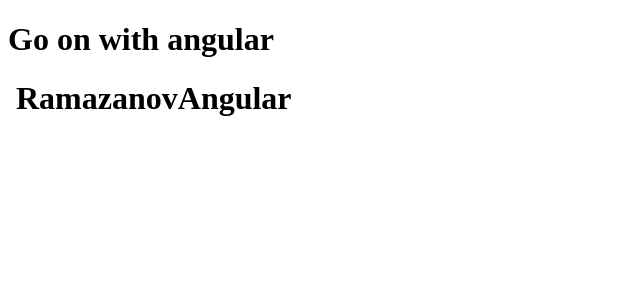
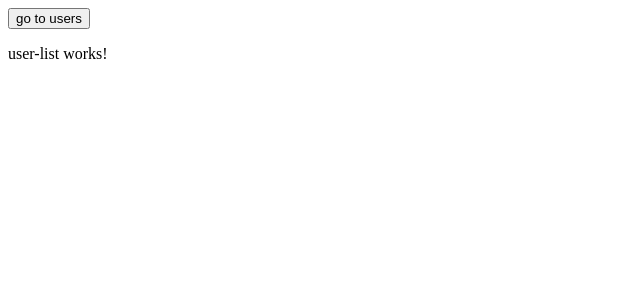
Before and after one commit to Umalatpy/repo-from-Muratbek, an Angular app: page /users in a window 1280 px wide. Before the commit this address led to /. Shown: the top 300 px of the page, without its empty margins (0-640 px from the left). Built offline with nearby package versions, Linux system fonts and the light colour scheme.

Commit message:
added user-list and service

```diff
--- a/src/app/app.component.html
+++ b/src/app/app.component.html
@@ -1,11 +1,7 @@
-<!DOCTYPE html>
-<html lang="en">
-<head>
-  <meta charset="UTF-8">
-  <meta name="viewport" content="width=device-width, initial-scale=1.0">
-  <title>Document</title>
-</head>
-<body>
-  <h1>RamazanovAngular</h1>
-</body>
-</html>
+<button [routerLink]="['/users']" routerLinkActive="router-link-active" >
+  go to users
+</button>
+
+<router-outlet>
+
+</router-outlet>
--- a/src/app/app.component.ts
+++ b/src/app/app.component.ts
@@ -1,10 +1,10 @@
 import { Component } from '@angular/core';
-import { RouterOutlet } from '@angular/router';
+import { RouterOutlet, RouterLink } from '@angular/router';
 
 @Component({
   selector: 'app-root',
   standalone: true,
-  imports: [RouterOutlet],
+  imports: [RouterOutlet, RouterLink],
   templateUrl: './app.component.html',
   styleUrl: './app.component.scss'
 })
--- a/src/app/app.routes.ts
+++ b/src/app/app.routes.ts
@@ -1,3 +1,8 @@
 import { Routes } from '@angular/router';
+import { UserListComponent } from './user-list/user-list.component';
 
-export const routes: Routes = [];
+export const routes: Routes = [
+    {
+        path:"users", component: UserListComponent
+    },
+];
--- /dev/null
+++ b/src/app/user-list/user-list.component.html
@@ -0,0 +1 @@
+<p>user-list works!</p>
--- /dev/null
+++ b/src/app/user-list/user-list.component.ts
@@ -0,0 +1,17 @@
+import { Component, inject } from '@angular/core';
+import { UsersApiService } from '../users-api.service';
+
+@Component({
+  selector: 'app-user-list',
+  standalone: true,
+  imports: [],
+  providers: [UsersApiService],
+  templateUrl: './user-list.component.html',
+  styleUrl: './user-list.component.scss'
+})
+export class UserListComponent {
+  private userApiService = inject(UsersApiService)
+  constructor() {
+    this.userApiService.printLog()
+  }
+}
--- /dev/null
+++ b/src/app/users-api.service.ts
@@ -0,0 +1,8 @@
+import { Injectable } from "@angular/core";
+
+@Injectable()
+export class UsersApiService {
+    public printLog():void{
+        console.log('Umalat-service');
+    }
+}
--- a/src/index.html
+++ b/src/index.html
@@ -10,8 +10,9 @@
 </head>
 
 <body>
-  <h1>Go on with angular</h1>
-  <app-root></app-root>
+  <app-root>
+
+  </app-root>
 </body>
 
 </html>
```
Also changed, not shown: src/app/user-list/user-list.component.scss (added), 2 other files (tests, documents, lock files or other folders).
